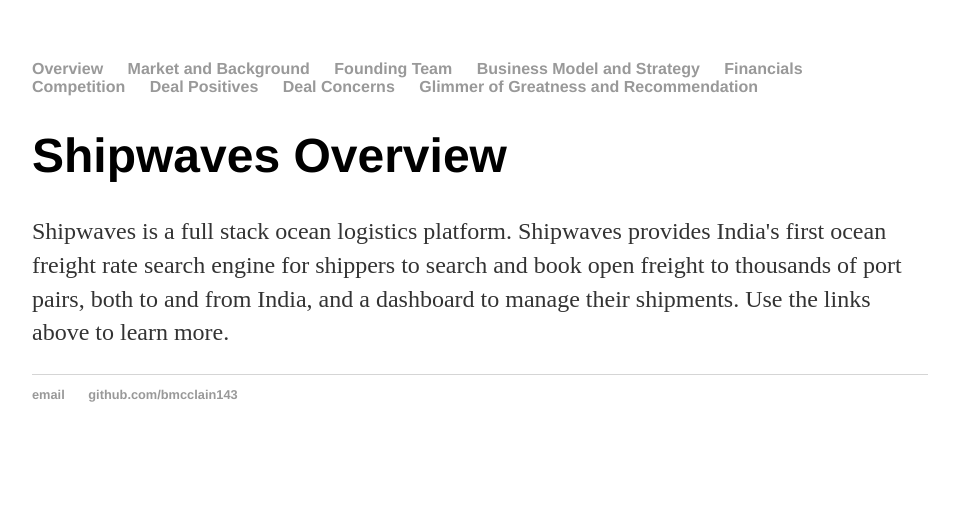
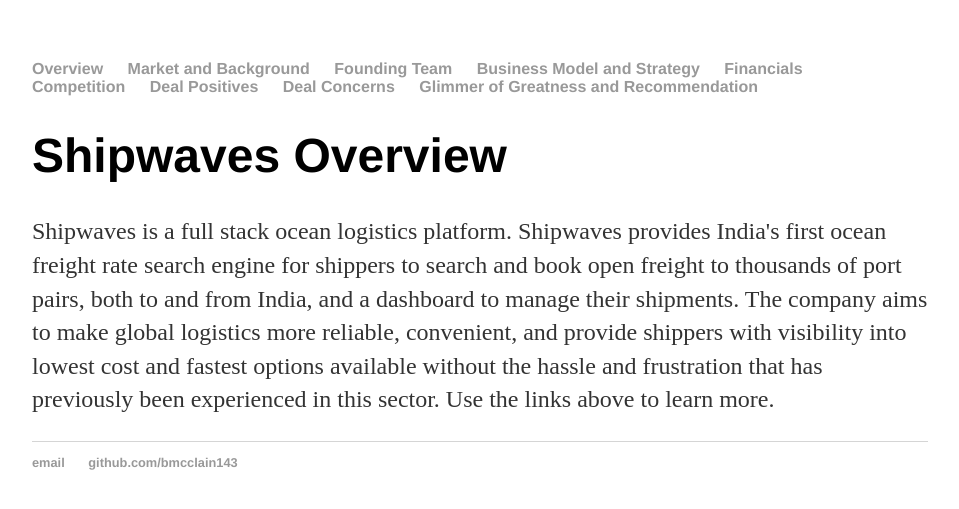
Before and after one commit to bmcclain143/bmcclain143.github.io, a Jekyll site: the page built from index.html, in a window 1280 px wide. Shown: the top 509 px of the page, without its empty margins (160-1119 px from the left). Built offline with Jekyll 4.4.1, drawn with Linux system fonts in a browser that asks for light colours.

Commit message:
Update index.html

```diff
--- a/index.html
+++ b/index.html
@@ -4,5 +4,5 @@
 ---
 <div class="blurb">
 	<h1>Shipwaves Overview</h1>
-	<p>Shipwaves is a full stack ocean logistics platform. Shipwaves provides India's first ocean freight rate search engine for shippers to search and book open freight to thousands of port pairs, both to and from India, and a dashboard to manage their shipments. Use the links above to learn more.</a></p>
+	<p>Shipwaves is a full stack ocean logistics platform. Shipwaves provides India's first ocean freight rate search engine for shippers to search and book open freight to thousands of port pairs, both to and from India, and a dashboard to manage their shipments. The company aims to make global logistics more reliable, convenient, and provide shippers with visibility into lowest cost and fastest options available without the hassle and frustration that has previously been experienced in this sector. Use the links above to learn more.</a></p>
 </div><!-- /.blurb -->
```
